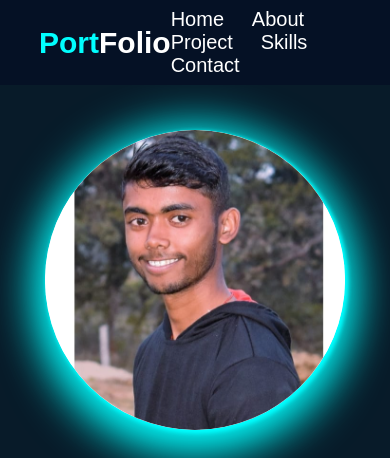
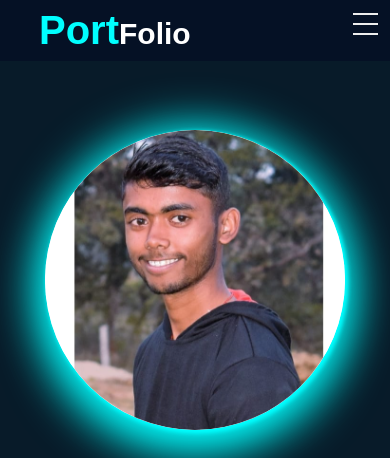
Before and after one commit to SumitGorai01/Portfolio, a plain HTML site: page index.html in a window 390 px wide. Shown: the top 458 px of the page. Drawn offline with nearby package versions, Linux system fonts and the light colour scheme.

Commit message:
update the navbar

```diff
--- a/css/style.css
+++ b/css/style.css
@@ -18,7 +18,7 @@ body {
   color: #ededed;
 }
 
-.header {
+/* .header {
   position: fixed;
   top: 0;
   left: 0;
@@ -50,7 +50,7 @@ body {
 
 .navbar a {
   display: inline-block;
-  font-size: 2rem;
+  font-size: 2.5rem;
   color: #fff;
   text-decoration: none;
   font-weight: 500;
@@ -65,6 +65,136 @@ body {
   color: #0ef;
   border-bottom: 0.1rem solid white;
   transition: 0.3s;
+} */
+.nav {
+  /* height: 6rem;
+  width: 100%;
+  background-color: #4d4d4d;
+  position: relative;*/
+  position: fixed;
+  top: 0;
+  left: 0;
+  width: 100%;
+  padding: 0.8rem 10%;
+  background: #051125;
+  display: flex;
+  justify-content: space-between;
+  align-items: center;
+  z-index: 100;
+  color: #0d1a56;
+}
+
+.nav > .nav-header {
+  display: inline;
+}
+
+.nav > .nav-header > .nav-title {
+  /* display: inline-block;
+  font-size: 22px;
+  color: #fff;
+  padding: 10px 10px 10px 10px; */
+  position: relative;
+  font-size: 3rem;
+  color: #fff;
+  text-decoration: none;
+  font-weight: 600;
+  opacity: 0;
+  animation: slideRight 1s ease forwards;
+}
+.nav > .nav-header > .nav-title span{
+  color: cyan;
+  font-weight: bold;
+  font-size: 4rem;
+
+}
+.nav > .nav-btn {
+  display: none;
+}
+
+.nav > .nav-links {
+  display: inline;
+  float: right;
+  font-size: 1.8rem;
+}
+.nav-links :hover{
+  color: #0ef;
+  border-bottom: 0.1rem solid white;
+  transition: 0.3s;
+}
+
+.nav-links > a {
+  /* display: inline-block;
+  padding: 13px 10px 13px 10px;
+  text-decoration: none;
+  color: #efefef; */
+  display: inline-block;
+  font-size: 2.5rem;
+  color: #fff;
+  text-decoration: none;
+  font-weight: 500;
+  margin-right: 2.5rem;
+  transition: 0.3s;
+  opacity: 0;
+  animation: slideTop .5s ease forwards;
+  animation-delay: calc(.2s * var(--i));
+}
+
+.nav > .nav-links > a:hover {
+  background-color: rgba(0, 0, 0, 0.3);
+}
+
+.nav > #nav-check {
+  display: none;
+}
+
+@media (max-width:600px) {
+  .nav > .nav-btn {
+    display: inline-block;
+    position: absolute;
+    right: 0px;
+    top: 0px;
+  }
+  .nav > .nav-btn > label {
+    display: inline-block;
+    width: 5rem;
+    height: 5rem;
+    padding: 1.3rem;
+  }
+  .nav > .nav-btn > label:hover,.nav  #nav-check:checked ~ .nav-btn > label {
+    /* background-color: rgba(0, 0, 0, 0.3); */
+    background: #051125;
+  }
+  .nav > .nav-btn > label > span {
+    display: block;
+    width: 2.5rem;
+    height: 1rem;
+
+    border-top: 2px solid #eee;
+  }
+  .nav > .nav-links {
+    position: absolute;
+    display: block;
+    width: 100%;
+    background-color: #051125;
+    height: 0px;
+    transition: all 0.3s ease-in;
+    overflow-y: hidden;
+    top: 5rem;
+    left: 0px;
+
+  }
+  .nav > .nav-links > a {
+    display: block;
+    width: 100%; padding:  2rem;
+  }
+  .nav > #nav-check:not(:checked) ~ .nav-links {
+    height: 0px;
+  }
+  .nav > #nav-check:checked ~ .nav-links {
+    height: calc(100vh - 50px);
+    overflow-y: auto;
+    padding:  5rem;
+  }
 }
 
 .home {
--- a/index.html
+++ b/index.html
@@ -17,7 +17,7 @@
 
 <body>
 
-    <section>
+    <!-- <section>
         <header class="header">
             <a href="#" class="logo"><span>Port</span>Folio</a>
             <nav class="navbar">
@@ -28,7 +28,30 @@
                 <a href="#contact" style="--i:5">Contact</a>
             </nav>
         </header>
-    </section>
+    </section> -->
+    <div class="nav">
+        <input type="checkbox" id="nav-check">
+        <div class="nav-header">
+          <div class="nav-title">
+            <span>Port</span>Folio
+          </div>
+        </div>
+        <div class="nav-btn">
+          <label for="nav-check">
+            <span></span>
+            <span></span>
+            <span></span>
+          </label>
+        </div>
+
+        <div class="nav-links">
+          <a href="#home" style="--i:1" >Home</a>
+          <a href="#about" style="--i:2">About</a>
+          <a href="#project" style="--i:3">Project</a>
+          <a href="#skills" style="--i:4">Skill</a>
+          <a href="#Contact" style="--i:5">Contact</a>
+        </div>
+      </div>
 
     <section>
         <!-- Home Section -->
```
